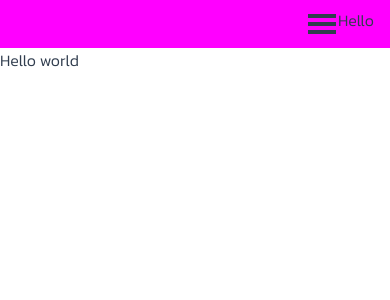
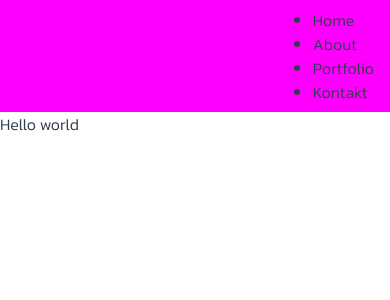
Before and after one commit to BlazejakPiotr/fpv-shot, a React (Create React App) app: page / in a window 390 px wide. Both pictures are taken after a click on the icon 358 px from the left and 24 px from the top of the page. Shown: the top 300 px of the page. Built offline with nearby package versions, Linux system fonts and the light colour scheme.

Commit message:
hamburger menu listing

```diff
--- a/src/components/hamburger-menu/index.js
+++ b/src/components/hamburger-menu/index.js
@@ -9,11 +9,21 @@ const HamburgerMenu = () => {
 
   return (
     <MenuContainer>
-      <GiHamburgerMenu
-        size={32}
-        onClick={() => handleMenuVisibility(isVisible)}
-      />
-      {isVisible && window.innerWidth < 768 && <div>Hello</div>}
+      {isVisible ? (
+        <div>
+          <ul>
+            <li>Home</li>
+            <li>About</li>
+            <li>Portfolio</li>
+            <li>Kontakt</li>
+          </ul>
+        </div>
+      ) : (
+        <GiHamburgerMenu
+          size={32}
+          onClick={() => handleMenuVisibility(isVisible)}
+        />
+      )}
     </MenuContainer>
   );
 };
```
